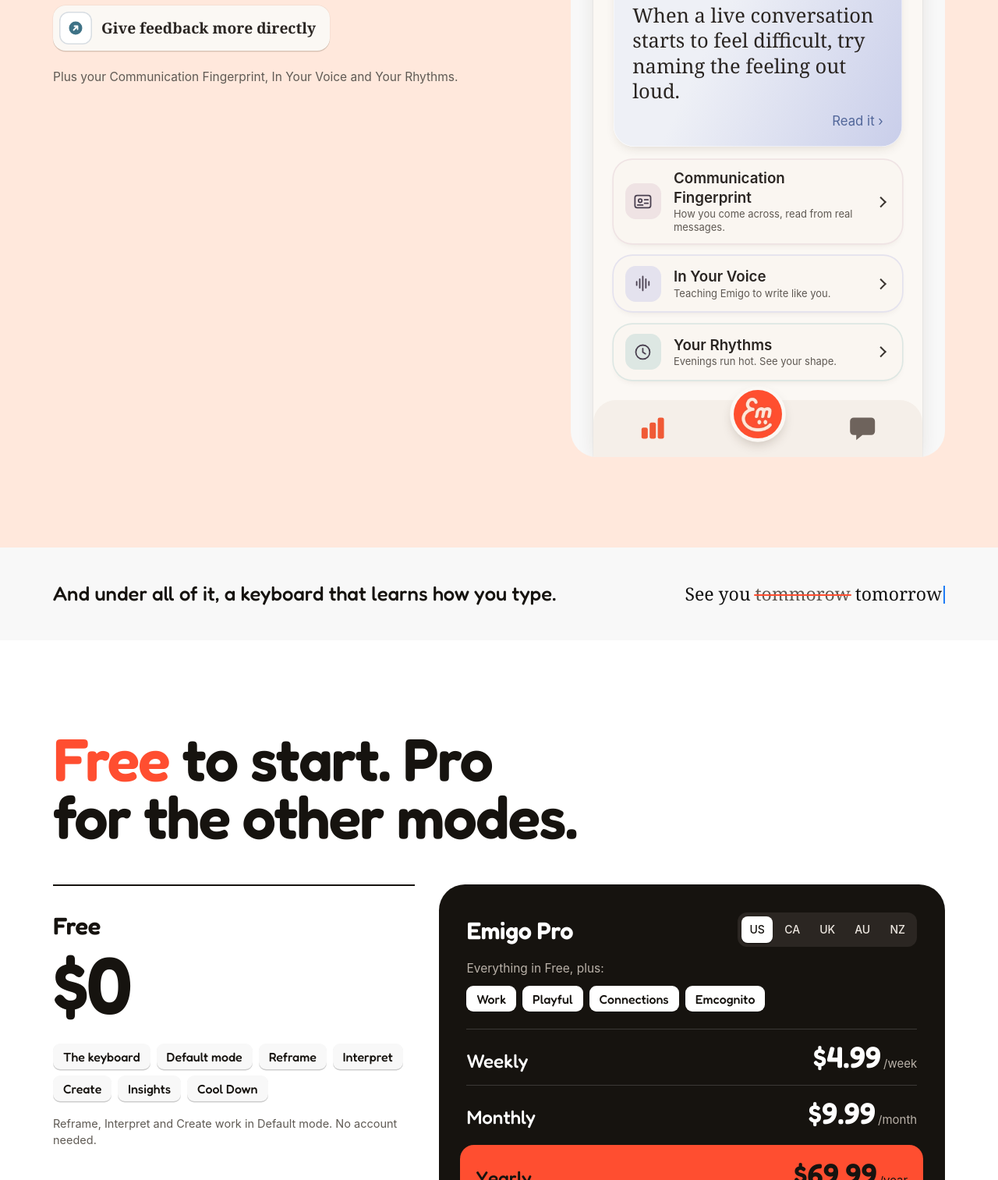
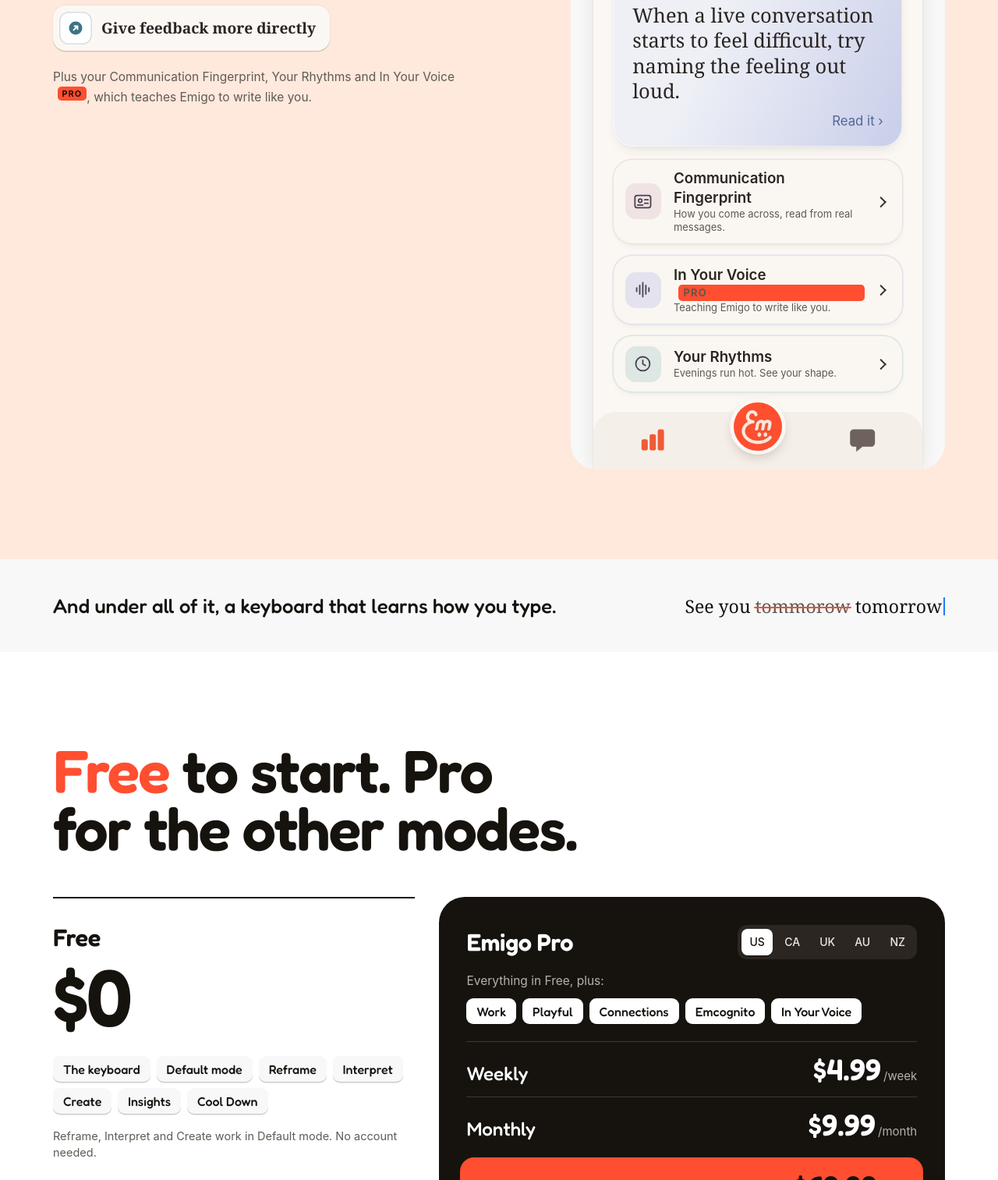
Before and after one commit to garymo1993/joinemigo-site, a plain HTML site: page index.html in a window 1280 px wide. Shown: the part 7956-9469 px from the top of the page at 78% size. Drawn offline with Linux system fonts and the light colour scheme.

Commit message:
In Your Voice is Pro

```diff
--- a/index.html
+++ b/index.html
@@ -263,7 +263,7 @@
           <li><i><svg viewBox="0 0 24 24"><path d="M7 18V7M4.2 9.8 7 7l2.8 2.8M13 8h7M13 12.5h5.5M13 17h4"/></svg></i><span>Make work asks clearer</span></li>
           <li><i><svg viewBox="0 0 24 24" class="teal"><circle cx="12" cy="12" r="8.5"/><path d="M9.5 14.5 14.5 9.5M10.5 9.5h4v4"/></svg></i><span>Give feedback more directly</span></li>
         </ul>
-        <p class="chips-k">Plus your Communication Fingerprint, In Your Voice and Your Rhythms.</p>
+        <p class="chips-k">Plus your Communication Fingerprint, Your Rhythms and In Your Voice <span class="tag">PRO</span>, which teaches Emigo to write like you.</p>
       </div>
       <div class="coach-screens one">
         <figure class="plate" role="img" aria-label="The Insights screen in Emigo: a weekly practice card, a next step card reading &quot;When a live conversation starts to feel difficult, try naming the feeling out loud.&quot;, and rows for Communication Fingerprint, In Your Voice and Your Rhythms.">
@@ -272,7 +272,7 @@
           <div class="s-card s-warm"><small>&#10022; Your weekly practice</small><em class="s-check"></em><b>Name the feeling before you reply.</b><span class="s-go">Continue this week's practice <span>&rarr;</span></span></div>
           <div class="s-card s-cool"><small>&#10022; Your next step</small><p>When a live conversation starts to feel difficult, try naming the feeling out loud.</p><span class="s-read">Read it &rsaquo;</span></div>
           <div class="s-row" style="--t:#EFE3E4"><i><svg viewBox="0 0 24 24"><rect x="3" y="5" width="18" height="14" rx="2.5"/><circle cx="9" cy="11" r="2"/><path d="M14 10h4M14 14h4M6 16h6"/></svg></i><div><b>Communication Fingerprint</b><span>How you come across, read from real messages.</span></div><u></u></div>
-          <div class="s-row" style="--t:#E4E2EE"><i><svg viewBox="0 0 24 24"><path d="M5 10v4M8.5 7v10M12 4v16M15.5 7v10M19 10v4"/></svg></i><div><b>In Your Voice</b><span>Teaching Emigo to write like you.</span></div><u></u></div>
+          <div class="s-row" style="--t:#E4E2EE"><i><svg viewBox="0 0 24 24"><path d="M5 10v4M8.5 7v10M12 4v16M15.5 7v10M19 10v4"/></svg></i><div><b>In Your Voice <span class="tag">PRO</span></b><span>Teaching Emigo to write like you.</span></div><u></u></div>
           <div class="s-row" style="--t:#DDE7E3"><i><svg viewBox="0 0 24 24"><circle cx="12" cy="12" r="8"/><path d="M12 8v4l3 2"/></svg></i><div><b>Your Rhythms</b><span>Evenings run hot. See your shape.</span></div><u></u></div>
           <div class="s-tab"><svg viewBox="0 0 24 24" width="24" height="24"><rect x="3" y="12" width="5" height="9" rx="1.5"/><rect x="9.5" y="8" width="5" height="13" rx="1.5"/><rect x="16" y="4" width="5" height="17" rx="1.5"/></svg><img src="/assets/img/emigo-mark-96.webp" width="96" height="96" loading="lazy" alt=""><svg class="g" viewBox="0 0 24 24" width="24" height="24"><path d="M5 4h14a3 3 0 0 1 3 3v8a3 3 0 0 1-3 3h-7l-5 4v-4H5a3 3 0 0 1-3-3V7a3 3 0 0 1 3-3z"/></svg></div>
         </div>
@@ -304,7 +304,7 @@
           <div class="regions" role="group" aria-label="Show prices for"><button type="button" data-r="US" aria-pressed="true">US</button><button type="button" data-r="CA" aria-pressed="false">CA</button><button type="button" data-r="UK" aria-pressed="false">UK</button><button type="button" data-r="AU" aria-pressed="false">AU</button><button type="button" data-r="NZ" aria-pressed="false">NZ</button></div>
         </div>
         <p class="p-adds">Everything in Free, plus:</p>
-        <ul class="chips"><li>Work</li><li>Playful</li><li>Connections</li><li>Emcognito</li></ul>
+        <ul class="chips"><li>Work</li><li>Playful</li><li>Connections</li><li>Emcognito</li><li>In Your Voice</li></ul>
         <div class="plans" aria-live="polite"><div class="plan"><b>Weekly</b><span class="amt"><span data-p="week">$4.99</span><small>/week</small></span></div><div class="plan"><b>Monthly</b><span class="amt"><span data-p="month">$9.99</span><small>/month</small></span></div><div class="plan best"><b>Yearly</b><span class="amt"><span data-p="year">$69.99</span><small>/year</small></span><p class="save">Best value. About <span data-save>42</span>% less than paying monthly, about <span data-pm>$5.83</span> a month.</p></div></div>
         <p class="p-note">Every plan starts with a 1-week free trial for eligible users, renews automatically, and can be cancelled anytime in your Apple settings. Prices in local currency; final price shown in the App Store.</p>
         <a class="badge" href="https://apps.apple.com/us/app/emigo-better-texting/id6748092950"><img src="/assets/img/app-store-badge.svg" width="162" height="54" loading="lazy" alt="Get Emigo Pro on the App Store"></a>
@@ -343,7 +343,7 @@
       </details>
       <details>
         <summary>Is it free?</summary>
-        <p>Emigo is free to download and you don't need an account. Free covers the keyboard, Default mode, Reframe, Interpret and Create in Default, Insights and Cool Down. Work, Playful, Connections and Emcognito come with Emigo Pro, a weekly, monthly or yearly subscription with a one-week free trial for eligible users. The <a class="tlink" href="#pricing">prices are above</a>, and the final price is shown in the App Store before you buy.</p>
+        <p>Emigo is free to download and you don't need an account. Free covers the keyboard, Default mode, Reframe, Interpret and Create in Default, Insights and Cool Down. Work, Playful, Connections, Emcognito and In Your Voice come with Emigo Pro, a weekly, monthly or yearly subscription with a one-week free trial for eligible users. The <a class="tlink" href="#pricing">prices are above</a>, and the final price is shown in the App Store before you buy.</p>
       </details>
       <details>
         <summary>Does Emigo work in every app?</summary>
```
